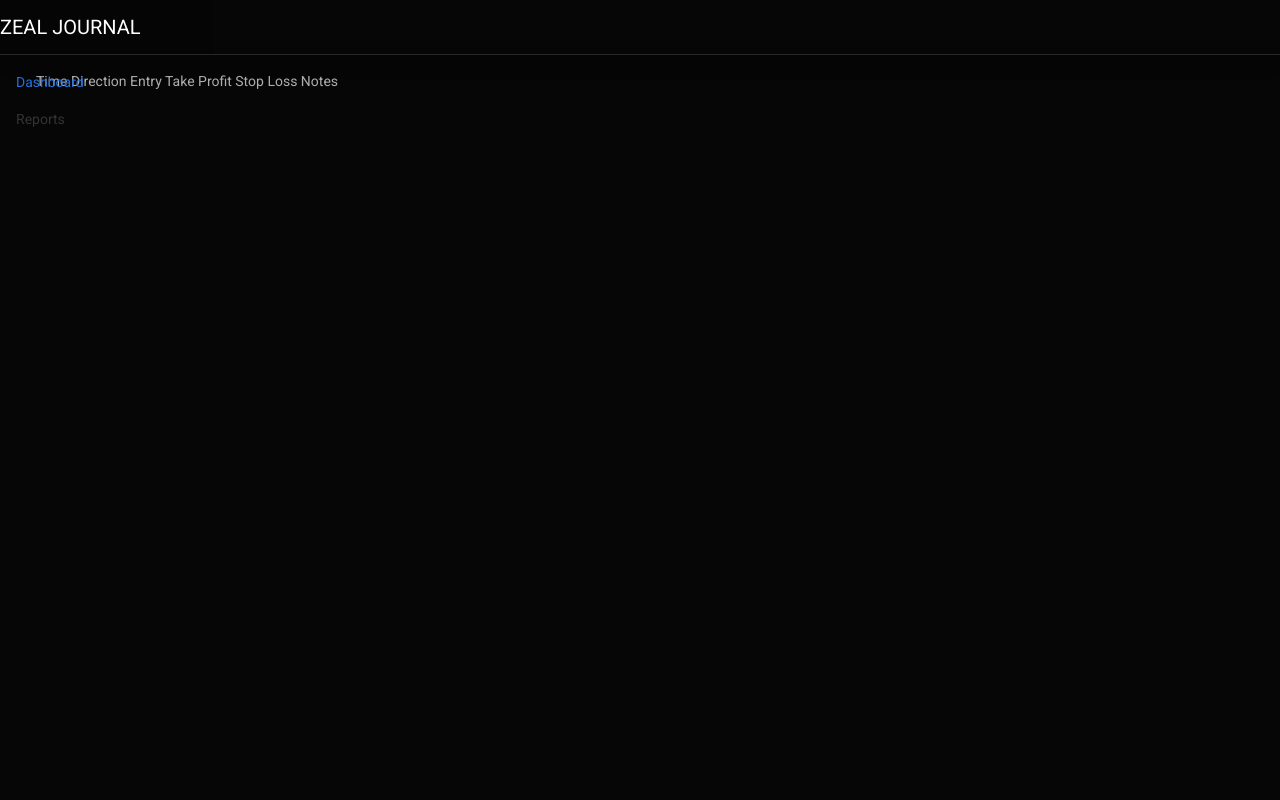
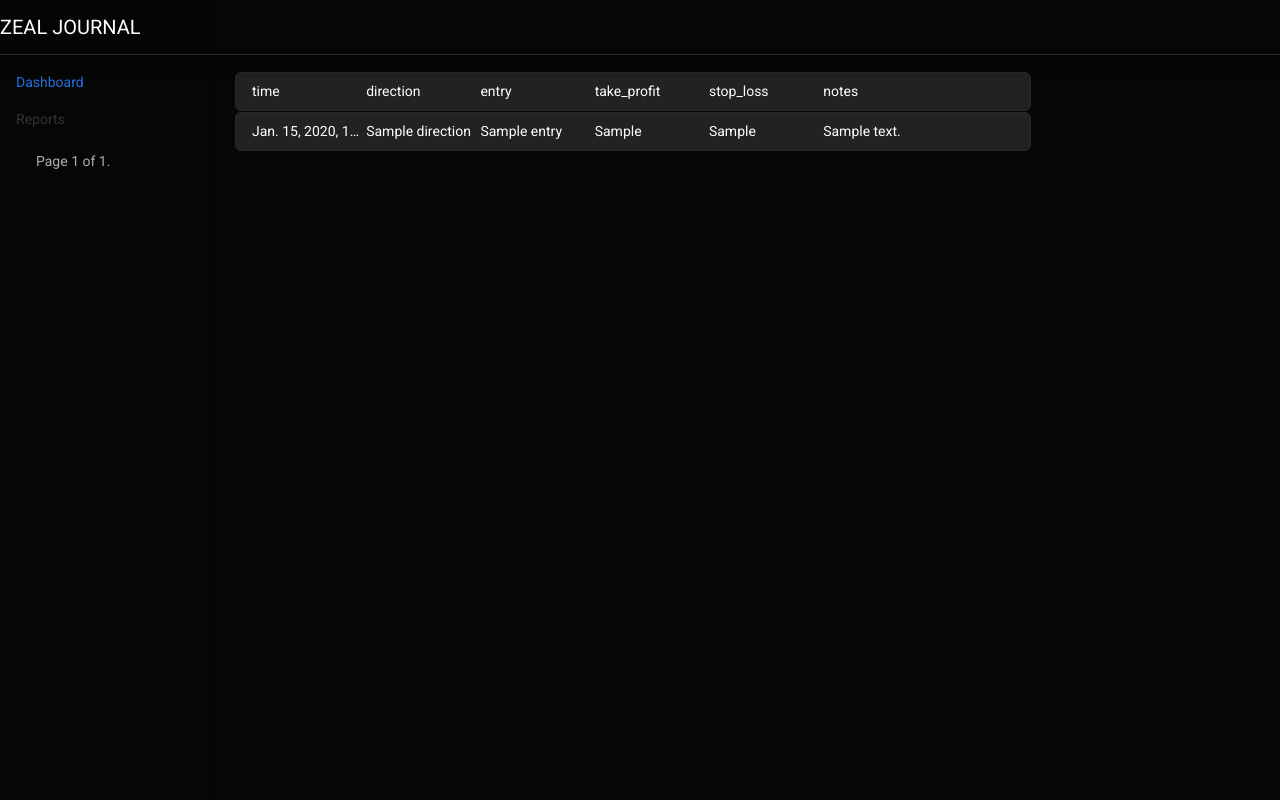
Before and after one commit to Zeal5/Trading-Journal, a Django app: template Journal/trades/templates/dashboard.html in a window 1280 px wide. Run offline with Django 3.2, Linux system fonts and the light colour scheme; the template is opened without the code that fills it: most values are stand-ins (such as "Sample title", 1, 10 or a date in 2020); some libraries are stand-ins or nearby versions.

Commit message:
pagination

```diff
--- a/Journal/trades/static/css/dashboard.css
+++ b/Journal/trades/static/css/dashboard.css
@@ -9,6 +9,20 @@ body {
 .custom-margin-top {
   margin-top: 7%; /* Or any other value you want */
 }
+/* css for trade entries */
+.trade-item {
+  display: flex;
+  flex-wrap: wrap;
+}
+
+.trade-item > div {
+  float: right;
+  width:15% ;
+  overflow: hidden;
+  text-overflow: ellipsis;
+  white-space: nowrap;
+}
+
 
 
 
--- a/Journal/trades/templates/base.html
+++ b/Journal/trades/templates/base.html
@@ -48,11 +48,7 @@
           '<script src="/docs/4.4/static/js/vendor/jquery.slim.min.js"><\/script>'
         );
     </script>
-    <script
-      src="/docs/4.4/dist/js/bootstrap.bundle.min.js"
-      integrity="sha384-6khuMg9gaYr5AxOqhkVIODVIvm9ynTT5J4V1cfthmT+emCG6yVmEZsRHdxlotUnm"
-      crossorigin="anonymous"
-    ></script>
+
     <script src="https://cdnjs.cloudflare.com/ajax/libs/feather-icons/4.9.0/feather.min.js"></script>
      <script src="{% static 'js/main.js' %}"></script>
   </body>
--- a/Journal/trades/templates/dashboard.html
+++ b/Journal/trades/templates/dashboard.html
@@ -5,23 +5,51 @@
 {% block content %}
 
 <div class="container custom-margin-top">
+<ul class="list-group">
+    <li class="list-group-item">
+    <div class="trade-item">
+      <div class="trade-time">time</div>
+      <div class="trade-direction">direction</div>
+      <div class="trade-entry">entry</div>
+      <div class="trade-take-profit">take_profit</div>
+      <div class="trade-stop-loss">stop_loss</div>
+      <div class="trade-notes">notes </div>
 
+    </div>
+    </li>
+</ul>
+<ul class="list-group">
+  {% for trade in trades %}
+  <li class="list-group-item">
+    <div class="trade-item">
+      <div class="trade-time">{{ trade.time|default:'-' }}</div>
+      <div class="trade-direction">{{ trade.direction|default:'-' }}</div>
+      <div class="trade-entry">{{ trade.entry|default:'-' }}</div>
+      <div class="trade-take-profit">{{ trade.take_profit|default:'-' }}</div>
+      <div class="trade-stop-loss">{{ trade.stop_loss|default:'-' }}</div>
+      <div class="trade-notes">{{ trade.notes|default:'-' }}</div>
 
-<thead>
-    <tr>
-      <th>Time</th>
-      <th>Direction</th>
-      <th>Entry</th>
-      <th>Take Profit</th>
-      <th>Stop Loss</th>
-      <th>Notes</th>
-      <th></th>
-    </tr>
-  </thead>
+    </div>
+  </li>
+  {% endfor %}
+</ul>
+<div class="pagination">
+    <span class="step-links">
+        {% if page_obj.has_previous %}
+            <a href="?page=1">&laquo; first</a>
+            <a href="?page={{ page_obj.previous_page_number }}">previous</a>
+        {% endif %}
 
+        <span class="current-page">
+            Page {{ page_obj.number }} of {{ page_obj.paginator.num_pages }}.
+        </span>
 
-
-
+        {% if page_obj.has_next %}
+            <a href="?page={{ page_obj.next_page_number }}">next</a>
+            <a href="?page={{ page_obj.paginator.num_pages }}">last &raquo;</a>
+        {% endif %}
+    </span>
+  </div>
 
 </div>
 
```
Also changed, not shown: Journal/trades/views.py (+9 -7 lines).
